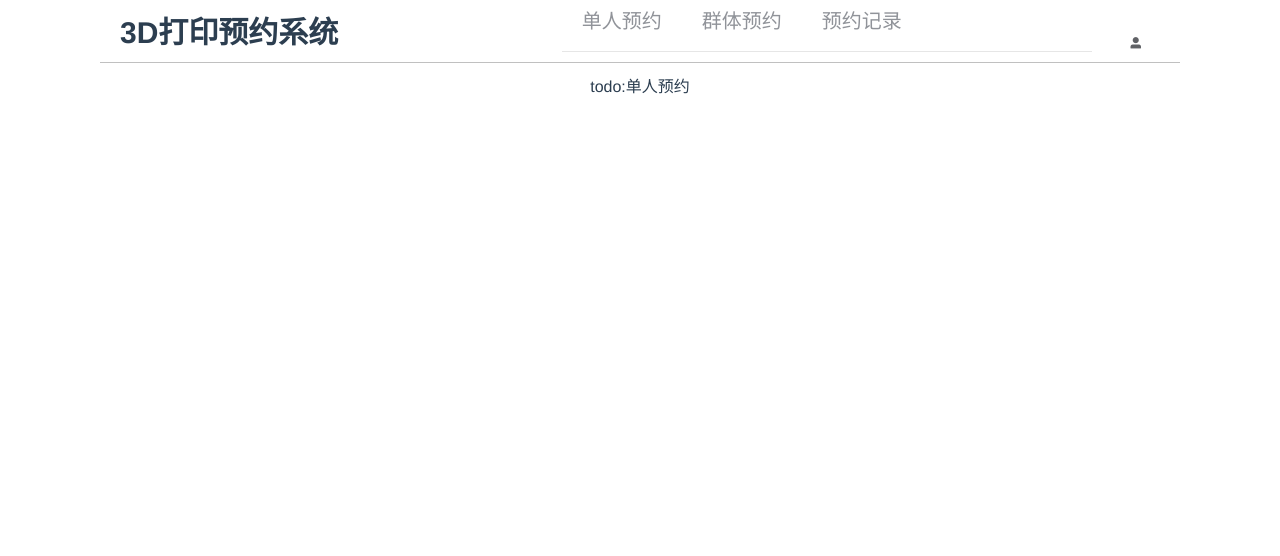
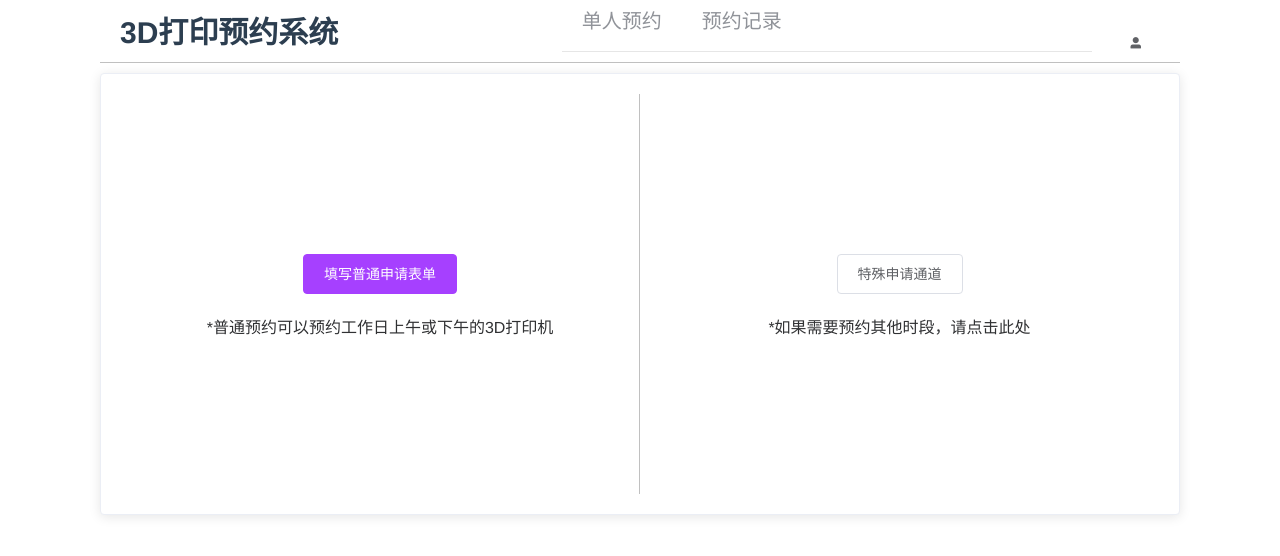
Before and after one commit to CyrilKZ/lab-reservation-front, a Vue app: page /#/single_reserve in a window 1280 px wide. Shown: the top 556 px of the page. Built offline with nearby package versions, Linux system fonts and the light colour scheme.

Commit message:
updated reservation start page

```diff
--- a/src/App.vue
+++ b/src/App.vue
@@ -42,6 +42,14 @@ export default {
     handleCommand(command) {
       console.log("aaaa");
       console.log(this.$store.state);
+      let token = this.$store.state.token
+      console.log(token)
+      this.$axios
+        .post("accounts/logout", null, {headers: {Authorization: 'JWT ' + token}})
+        .then(res=>{
+          this.$store.commit('logout')
+          this.$router.push('/')
+        })
     },
     changeColWidth(val) {
       this.colWidth = val;
@@ -57,8 +65,10 @@ export default {
   -moz-osx-font-smoothing: grayscale;
   text-align: center;
   color: #2c3e50;
+  margin: auto;
   margin-top: 0px;
   min-width: 720px;
+  max-width: 1080px;
 }
 .topbar {
   border-bottom: solid 1px silver;
--- a/src/components/LogIn.vue
+++ b/src/components/LogIn.vue
@@ -69,16 +69,6 @@ export default {
   },
   methods: {
     login() {
-      if (this.loginInfo.username === "admin") {
-        let resdata = {
-          username: this.loginInfo.username,
-          token: "",
-          userID: "",
-          userEmail: ""
-        };
-        console.log(resdata);
-        this.$store.commit("login", resdata);
-      }
       this.$refs["usernameLogin"].validate(valid => {
         if (valid) {
           this.loginErr = "";
@@ -87,24 +77,20 @@ export default {
           params.append("password", this.loginInfo.password);
           console.log(params);
           this.$axios
-            .post("/accounts/login/", params)
+            .post("/accounts/login", params)
             .then(response => {
-              if (response.data.result === 0) {
                 let resdata = {
                   username: this.loginInfo.username,
                   token: response.data.token,
                   userID: "",
                   userEmail: ""
-                };
+                }
                 this.$store.commit("login", resdata);
                 this.$router.push("/single_reserve")
                 console.log(resdata);
-              } else {
-                this.loginErrPswd = "密码错误";
-              }
             })
             .catch(err => {
-              this.$message.error("登陆失败，请检查网络");
+              this.$message.error("密码错误或账户不存在");
             });
         }
       });
--- a/src/components/NavBar.vue
+++ b/src/components/NavBar.vue
@@ -7,7 +7,7 @@
     @select="handleSelect"
   >
     <el-menu-item class="navbar-item" index="./single_reserve"><div style="align-self: flex-end;">单人预约</div></el-menu-item>
-    <el-menu-item class="navbar-item" index="./multi_reserve">群体预约</el-menu-item>
+
     <el-menu-item class="navbar-item" index="./reservation_record">预约记录</el-menu-item>
   </el-menu>
 </template>
--- a/src/components/Register.vue
+++ b/src/components/Register.vue
@@ -140,7 +140,7 @@ export default {
           params.append("password", this.registerInfo.password);
           params.append("email", this.registerInfo.email);
           this.$axios
-            .post("/accounts/register/", params)
+            .post("/accounts/register", params)
             .then(response => {
               console.log(response);
               if (response.data.result === 0) {
@@ -154,35 +154,35 @@ export default {
                     login.append("username", params.username);
                     login.append("password", params.password);
                     this.$axios
-                      .post("/accounts/login/", login)
+                      .post("/accounts/login", login)
                       .then(response => {
-                        if (response.data.result === 0) {
-                          let resdata = {
-                            username: this.loginInfo.username,
-                            token: response.data.token,
-                            userID: "",
-                            userEmail: params.email
-                          };
-                          this.$store.commit("login", resdata);
+                        let resdata = {
+                          username: this.loginInfo.username,
+                          token: response.data.token,
+                          userID: "",
+                          userEmail: params.email
                         }
+                        this.$store.commit("login", resdata)
                       })
                       .catch(err => {
-                        this.$message.error("登陆失败，请检查网络");
+                        this.$message.error("登陆失败，请重试");
                       });
                   })
                   .catch(() => {
                     this.$router.go(-1);
                   });
-              } else if (response.data.result === 1) {
+              }
+            })
+            .catch(err => {
+              this.$message.error("注册失败，请检查表单")
+              if (err.data.result === 1) {
                 console.log("reg fail1");
                 this.registerErrEml = "注册失败，请使用清华邮箱";
-              } else if (response.data.result === 2) {
+              }
+              else if (err.data.result === 2) {
                 console.log("reg fail2");
                 this.registerErrUsrnm = "注册失败，用户名已被占用";
               }
-            })
-            .catch(err => {
-              this.$message.error("注册失败，请检查网络");
             });
         }
       });
--- a/src/components/SingleReserve.vue
+++ b/src/components/SingleReserve.vue
@@ -1,13 +1,61 @@
 <template>
-  <div>todo:单人预约{{$store.state.username}}</div>
+  <el-card>
+    <el-row style="height: 400px">
+      <el-col :span="12" class="left-col">
+        <div class="button-box">
+          <el-button type="primary" class="reserve-bottun" @click="goForm">填写普通申请表单</el-button>
+        </div>
+        <div class="hint-box">
+          *普通预约可以预约工作日上午或下午的3D打印机
+        </div>
+      </el-col>
+      <el-col :span="12">
+        <div class="button-box">
+          <el-button class="reserve-bottun" @click="goSpecial">特殊申请通道</el-button>
+        </div>
+        <div class="hint-box">
+          *如果需要预约其他时段，请点击此处
+        </div>
+      </el-col>
+    </el-row>
+  </el-card>
 </template>
 
 <script>
 export default {
-  name: "SingleReserve"
+  name: "SingleReserve",
+  methods: {
+    goSpecial(){
+      console.log('goSpecial')
+    },
+    goForm(){
+      console.log('goForm')
+    }
+  }
 }
 </script>
 
+<style scoped src="../css/style.css">
+</style>
 <style scoped>
-
+  .reserve-button {
+    height: 40px;
+    width: 250px
+  }
+  .left-col{
+    border-right-color: silver;
+    border-right-style: solid;
+    border-right-width: 1px;
+  }
+  .button-box{
+    display: flex;
+    align-items: flex-end;
+    justify-content: center;
+    height: 200px;
+  }
+  .hint-box{
+    margin-top: 20px;
+    font-size: 16px;
+    height: 180px;
+  }
 </style>
--- /dev/null
+++ b/src/css/style.css
@@ -0,0 +1,10 @@
+.info-card {
+  border-radius: 10px
+}
+.sub-title {
+  margin-bottom: 20px;
+  color: #606266;
+  padding: 0 50px 0 0;
+  font-weight: bold;
+  font-size: 18px
+}
--- a/src/store/index.js
+++ b/src/store/index.js
@@ -23,6 +23,13 @@ export default new Vuex.Store({
       state.token = val.token;
       console.log("stored");
     },
+    logout(state){
+      state.username = ''
+      state.routeList = []
+      state.userID = ''
+      state.userEmail = ''
+      state.token = ''
+    }
   },
   plugins:[createPersistedState()]
 })
```
Also changed, not shown: src/components/form.vue (added).
